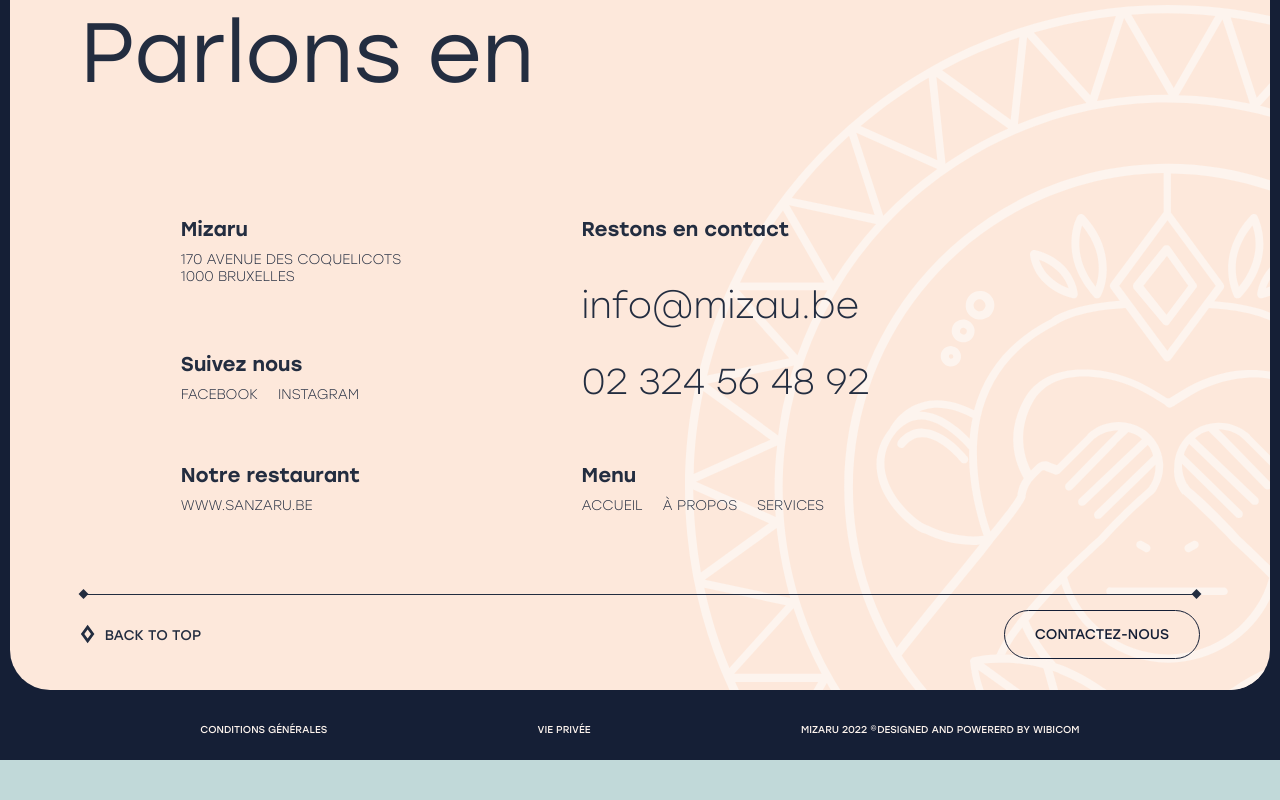
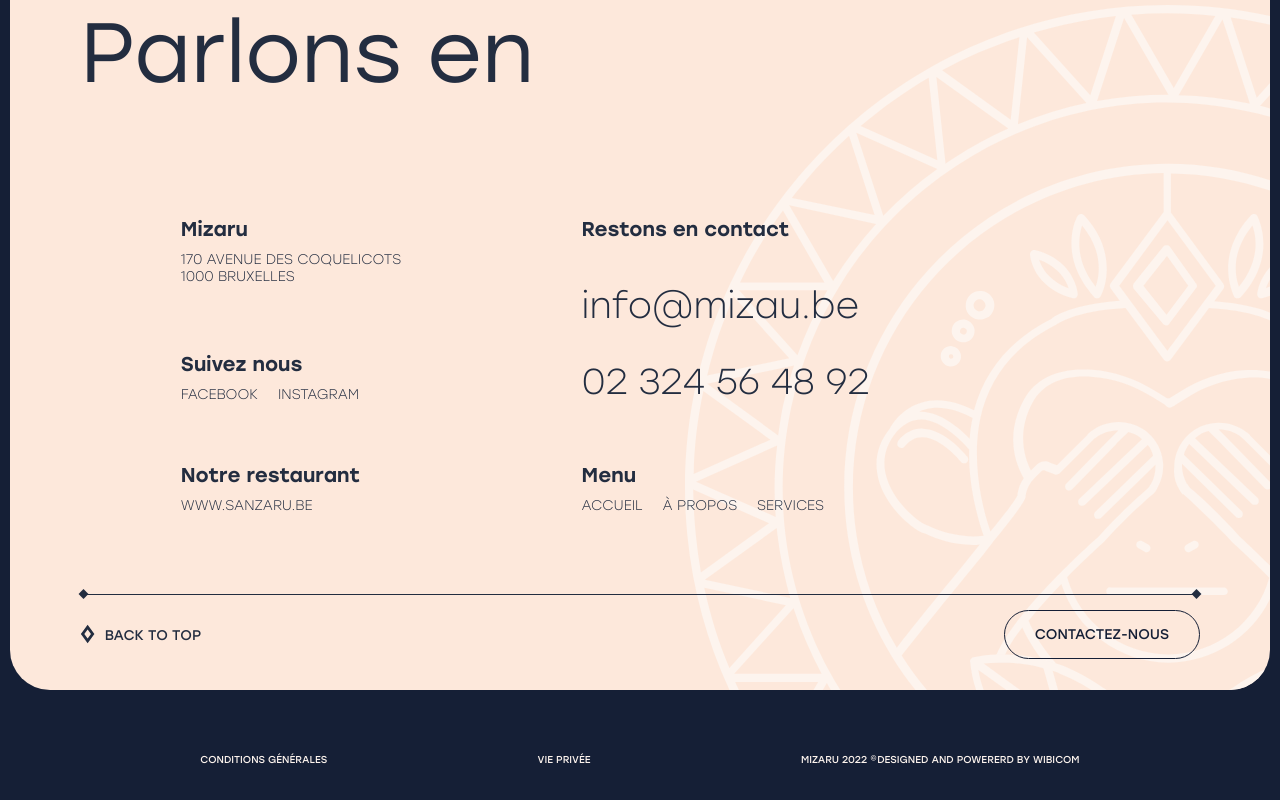
Before and after one commit to Sylvain-Valvassori/Sanzaru-Events, a website with bundled scripts: page index.html in a window 1280 px wide. Shown: the part 2767-3567 px from the top of the page. Before the commit the page ends 3527 px from the top, so only its background shows below. Built offline with nearby package versions, Linux system fonts and the light colour scheme.

Commit message:
up 01-02-23

```diff
--- a/assets/sass/components/sections/about.scss
+++ b/assets/sass/components/sections/about.scss
@@ -2,8 +2,6 @@
 
 
 .about{
-
-
     color: $clr-light-blue;
     background-color: $clr-light-beige;
 
--- a/assets/sass/components/sections/contact.scss
+++ b/assets/sass/components/sections/contact.scss
@@ -6,8 +6,6 @@
     position: relative;
     top: 0;
     left: 0;
-
-    // padding: 7rem 7rem 3rem 7rem ;
 
     color: $clr-light-blue;
     background-color: $clr-dark-beige;
--- a/assets/sass/components/sections/services.scss
+++ b/assets/sass/components/sections/services.scss
@@ -1,10 +1,11 @@
 @use '../../library' as *;
-
 
 
 .services{
     color: $clr-light-beige;
     background-color: $clr-light-blue;
+
+    // position: relative;
 
     &__description{
         $width-p: 60%;
--- a/assets/sass/library/responsive.scss
+++ b/assets/sass/library/responsive.scss
@@ -28,8 +28,3 @@ $breakpoints: (
 @mixin max-mq ($breakpoint) {
   @media screen and (max-width: map-get($breakpoints, $breakpoint)) { @content; }
 }
-
-
-// mobile 768 -> tablet
-// tablet 960 -> tablet XL
-// laptop 1600 -> laptop XL
--- a/assets/sass/style.scss
+++ b/assets/sass/style.scss
@@ -18,6 +18,9 @@ body {
     &.disabled{
         overflow: hidden;
     }
+
+
+    height: min-content;
 }
 
 a:hover{
@@ -27,8 +30,6 @@ a:hover{
 section{
     width: 100%;
     min-height: $max-height;
-
-
 
     display: flex;
     flex-wrap:wrap;
@@ -62,8 +63,12 @@ section{
 }
 
 .page__footer{
+    z-index: $second-plan;
+
     width: 100%;
     min-height: 4rem;
+
+    margin: 3rem 0 1rem 0;
     padding: 1rem 0;
 
     display: flex;
@@ -72,7 +77,7 @@ section{
     gap: 2rem;
 
     font-size: 1rem;
-    color:$clr-light-beige;
+    color: $clr-light-beige;
     text-transform: uppercase;
     font-family: "Stolzl-Regular";
 
```
Also changed, not shown: index.html (+1 -3 lines), assets/css/style.css, 1 other file.
